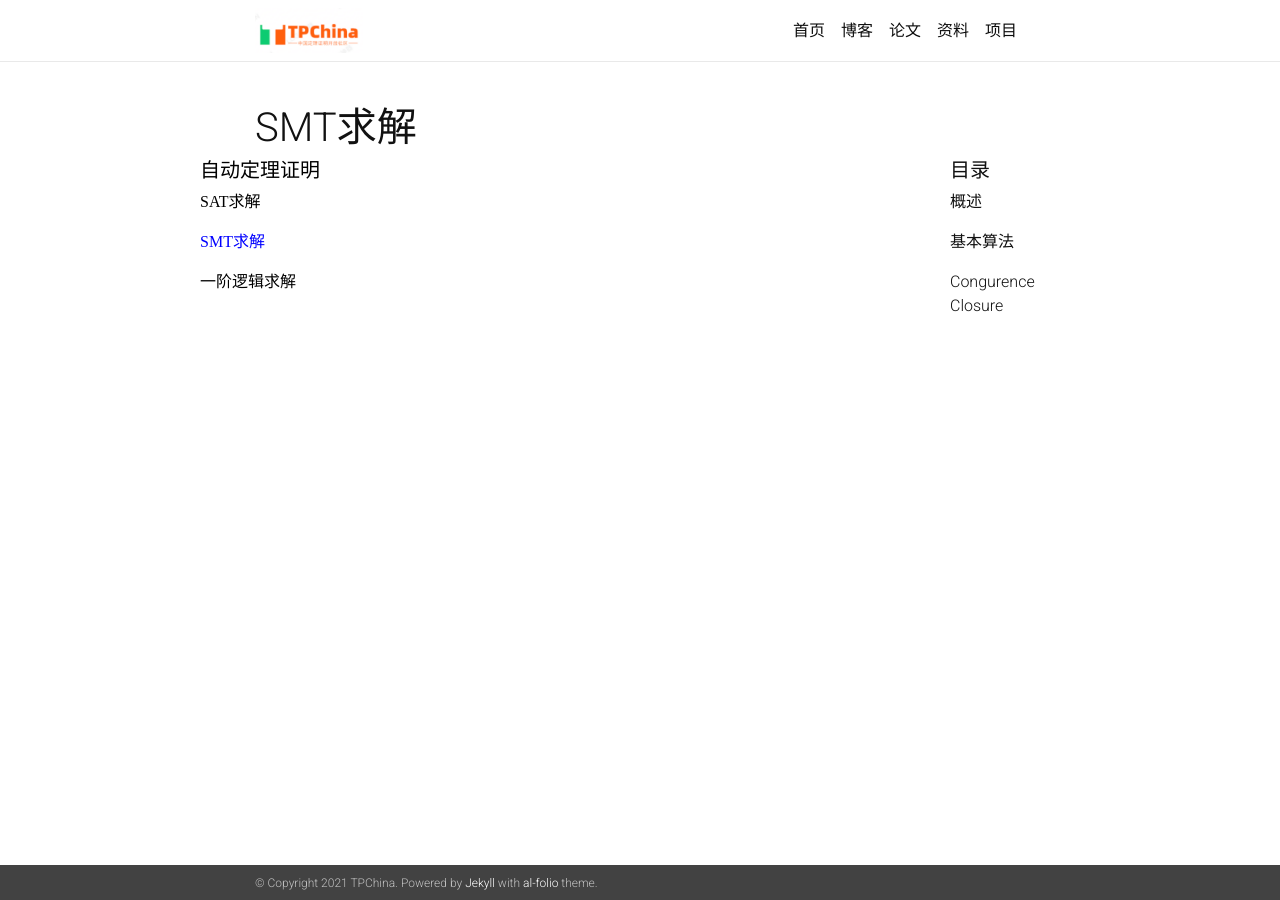
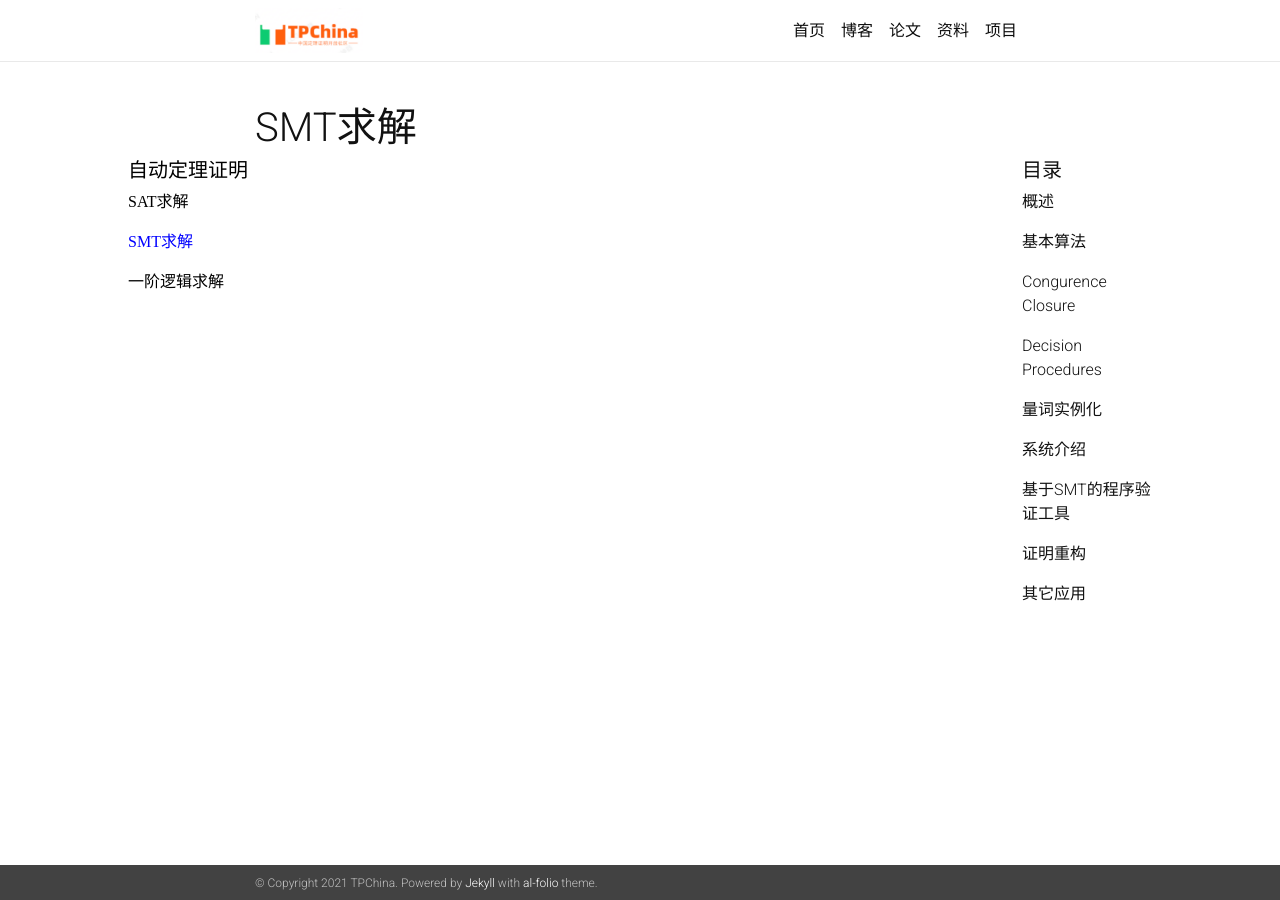
Before and after one commit to tpchina/tpchina.github.io, a Jekyll site: the page built from _atp/smt.md, in a window 1280 px wide. Built offline with Jekyll 4.4.1, drawn with Linux system fonts in a browser that asks for light colours; nearby versions of some CDN libraries; a style sheet for code colours, icons or effects is not loaded; some of the changed lines change nothing that is shown.

Commit message:
Update index.

```diff
--- a/_data/paper_index.yml
+++ b/_data/paper_index.yml
@@ -9,6 +9,8 @@ ATP:
         name: 并行求解及应用
       -
         name: 证明检验
+      -
+        name: 硬件验证
   -
     topic: SMT求解
     link: /atp/smt/
@@ -19,6 +21,18 @@ ATP:
         name: 基本算法
       -
         name: Congurence Closure
+      -
+        name: Decision Procedures
+      -
+        name: 量词实例化
+      -
+        name: 系统介绍
+      -
+        name: 基于SMT的程序验证工具
+      -
+        name: 证明重构
+      -
+        name: 其它应用
   -
     topic: 一阶逻辑求解
     link: /atp/first_order/
@@ -29,6 +43,10 @@ ATP:
         name: 系统介绍
       -
         name: 算法验证
+      -
+        name: 高阶逻辑的拓展
+      -
+        name: 机器学习引导证明
 
 ITP:
   -
@@ -61,3 +79,91 @@ ITP:
         name: 数学分析
       -
         name: 代数
+      -
+        name: 概率论
+      -
+        name: 集合论和数理逻辑
+      -
+        name: 其它高等数学
+      -
+        name: 应用数学
+  -
+    topic: 算法与数据结构
+    link: /itp/algo_and_ds/
+    category:
+      -
+        name: 概述
+      -
+        name: 验证框架
+      -
+        name: 搜索和排序
+      -
+        name: 数据结构
+      -
+        name: 图论算法
+      -
+        name: 其它算法
+      -
+        name: 时间复杂度的验证
+      -
+        name: 随机算法的验证
+      -
+        name: 人工智能算法的验证
+  -
+    topic: 程序语言和编译器
+    link: /itp/pl_and_compliers/
+    category:
+      -
+        name: C
+      -
+        name: Java
+      -
+        name: LLVM
+      -
+        name: CakeML
+      -
+        name: Rust
+      -
+        name: Lustre
+  -
+    topic: 程序验证逻辑
+    link: /itp/pv_logic/
+    category:
+      -
+        name: 分离逻辑
+      -
+        name: 并发程序逻辑
+  -
+    topic: 操作系统验证
+    link: /itp/op_system/
+    category:
+      -
+        name: seL4(Isablle)
+      -
+        name: CertiKOS(Coq)
+      -
+        name: 其它
+  -
+    topic: 硬件验证
+    link: /itp/hardware_verification
+    category:
+      -
+        name: 概述
+  -
+    topic: 区块链验证
+    link: /itp/block_chain
+    category:
+      -
+        name: 概述
+  -
+    topic: 混成系统验证
+    link: /itp/hybrid_system
+    category:
+      -
+        name: 概述
+  -
+    topic: 量子系统验证
+    link: /itp/quantum
+    category:
+      -
+        name: 概述
--- a/_sass/_base.scss
+++ b/_sass/_base.scss
@@ -253,7 +253,7 @@ footer.sticky-bottom {
   position: fixed;
   z-index: 1;
   top: 150px;
-  left: 200px;
+  left: 10%;
   background: #fff;
   overflow-x: hidden;
   padding: 8px 0;
@@ -266,7 +266,7 @@ footer.sticky-bottom {
   position: fixed;
   z-index: 1;
   top: 150px;
-  right: 200px;
+  right: 10%;
   background: #fff;
   overflow-x: hidden;
   padding: 8px 0;
```
